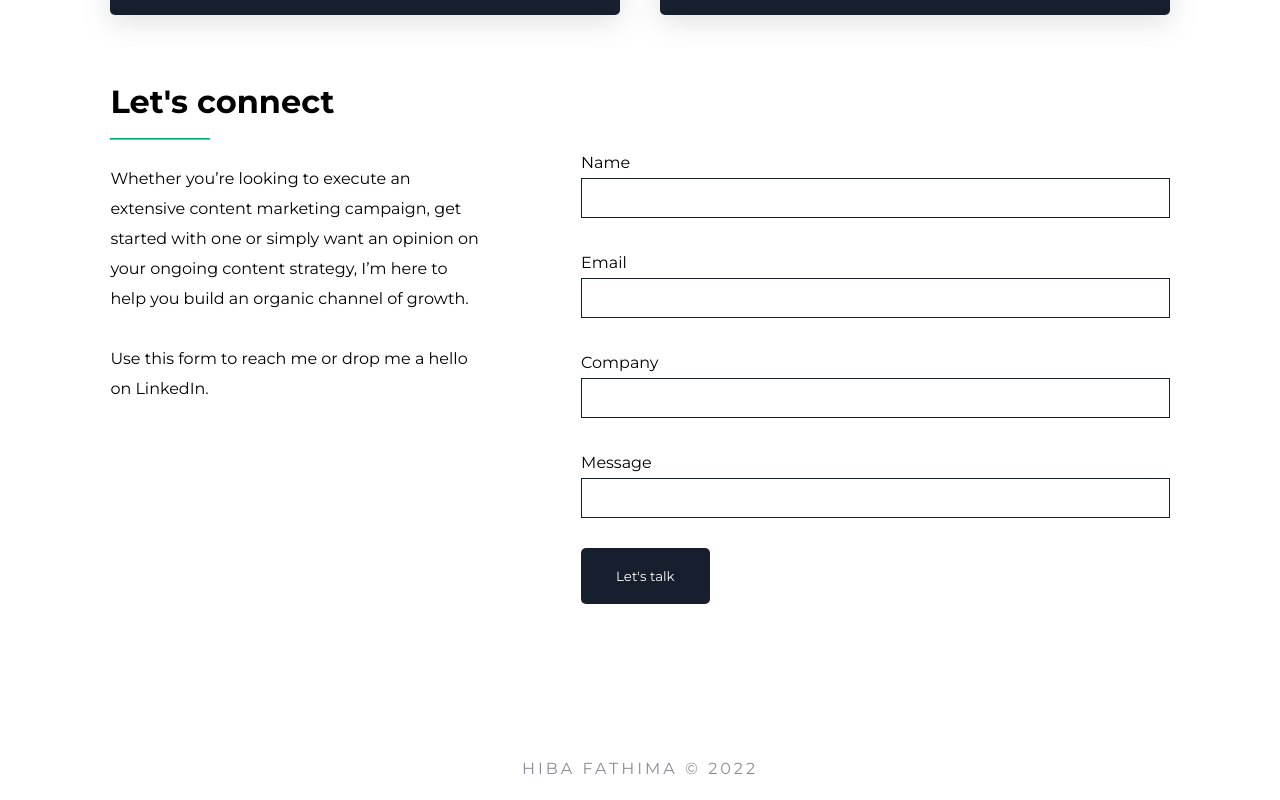
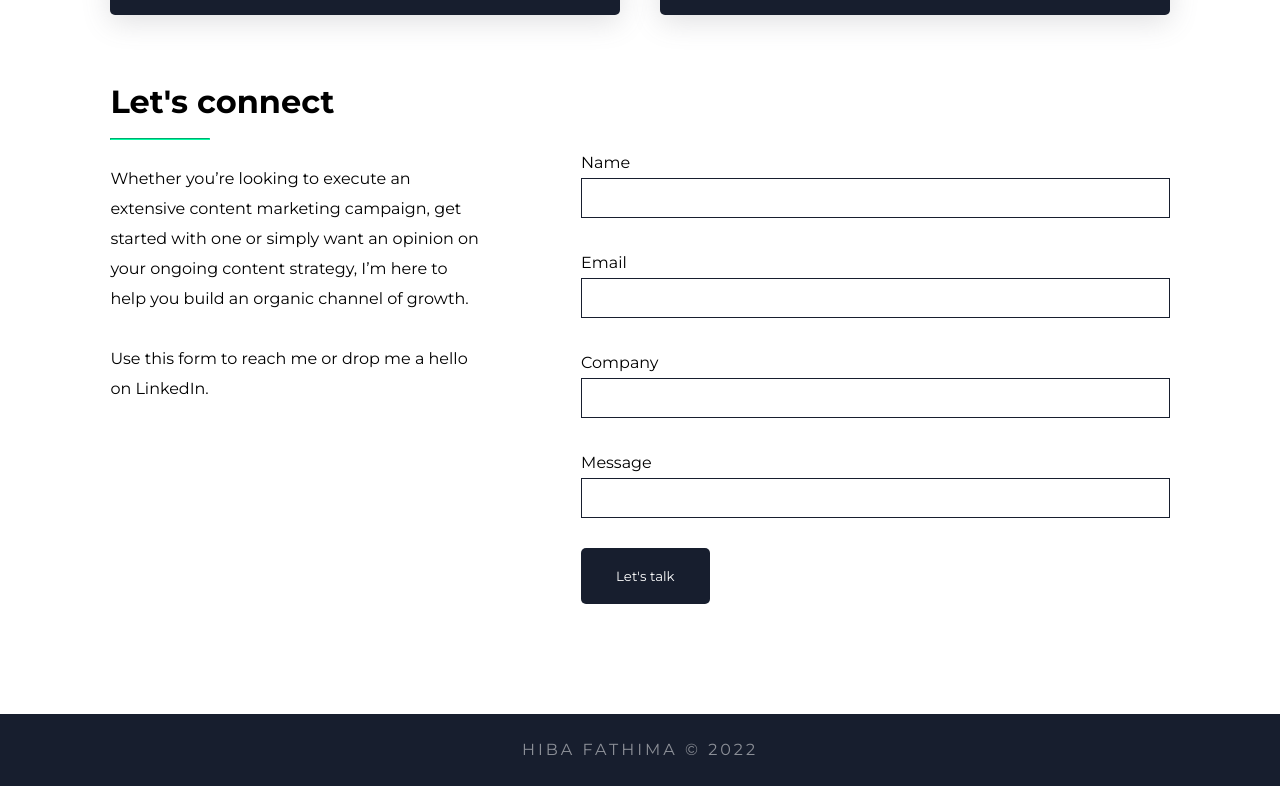
Before and after one commit to ambx/iDeotic-Internship-Portfolio, a Next.js app: page / in a window 1280 px wide. Shown: the part 3549-4349 px from the top of the page. Built offline with nearby package versions, Linux system fonts and the light colour scheme.

Commit message:
fixed navbar alignment;

```diff
--- a/components/Footer/styles.module.scss
+++ b/components/Footer/styles.module.scss
@@ -2,18 +2,18 @@
 @import "../../styles/mixins";
 
 .footer {
+    margin: -10px;
+    padding: 5px;
+    background-color: $accent2;
     position: relative;
-    bottom: 0;
-    margin-top: 150px;
-    width: 100%;
+    bottom: -10px;
+    margin-top: 100px;
+
     text-align: center;
-    color: $accent2;
+    color: white;
     p {
         letter-spacing: 3px;
         text-transform: uppercase;
         opacity: 50%;
-        @include respond-below(sm){
-            font-size: 0.5em;
-        }
     }
 }
--- /dev/null
+++ b/components/Workflow/styles.module.scss
@@ -0,0 +1,2 @@
+@import "../../styles/colors";
+@import "../../styles/mixins";
```
Also changed, not shown: components/Workflow/index.js (added, +9 -0 lines).
